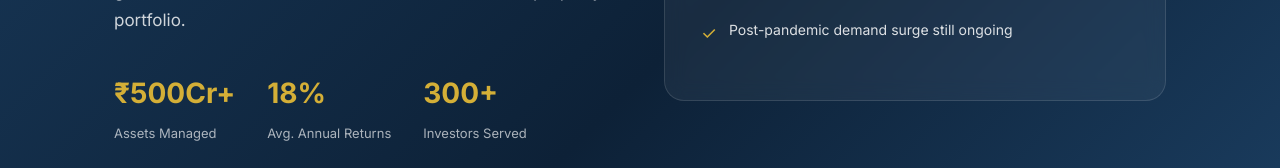
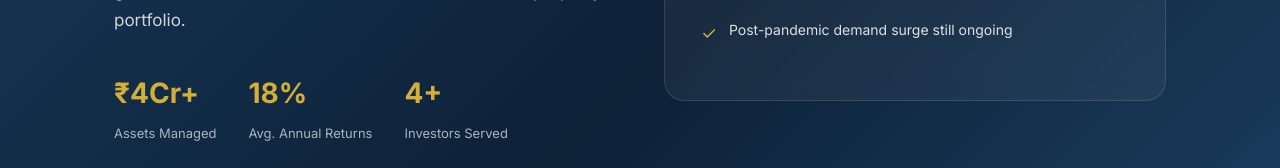
Before and after one commit to Harsh9126/HK-Realty, a Next.js app: page /investment in a window 1280 px wide. Shown: the part 458-626 px from the top of the page. Built offline with nearby package versions, Linux system fonts and the light colour scheme; no server answers; a web font is replaced by a local one.

Commit message:
Update investment stats: Assets Managed to 4Cr+ and Investors Served to 4+

```diff
--- a/app/investment/page.tsx
+++ b/app/investment/page.tsx
@@ -130,9 +130,9 @@ export default function InvestmentPage() {
               </p>
               <div style={{ display: 'flex', gap: 32, flexWrap: 'wrap' }}>
                 {[
-                  { val: '₹500Cr+', lbl: 'Assets Managed' },
+                  { val: '₹4Cr+', lbl: 'Assets Managed' },
                   { val: '18%', lbl: 'Avg. Annual Returns' },
-                  { val: '300+', lbl: 'Investors Served' },
+                  { val: '4+', lbl: 'Investors Served' },
                 ].map((s) => (
                   <div key={s.lbl}>
                     <div style={{ fontSize: 28, fontWeight: 800, color: '#D4AF37' }}>{s.val}</div>
```
